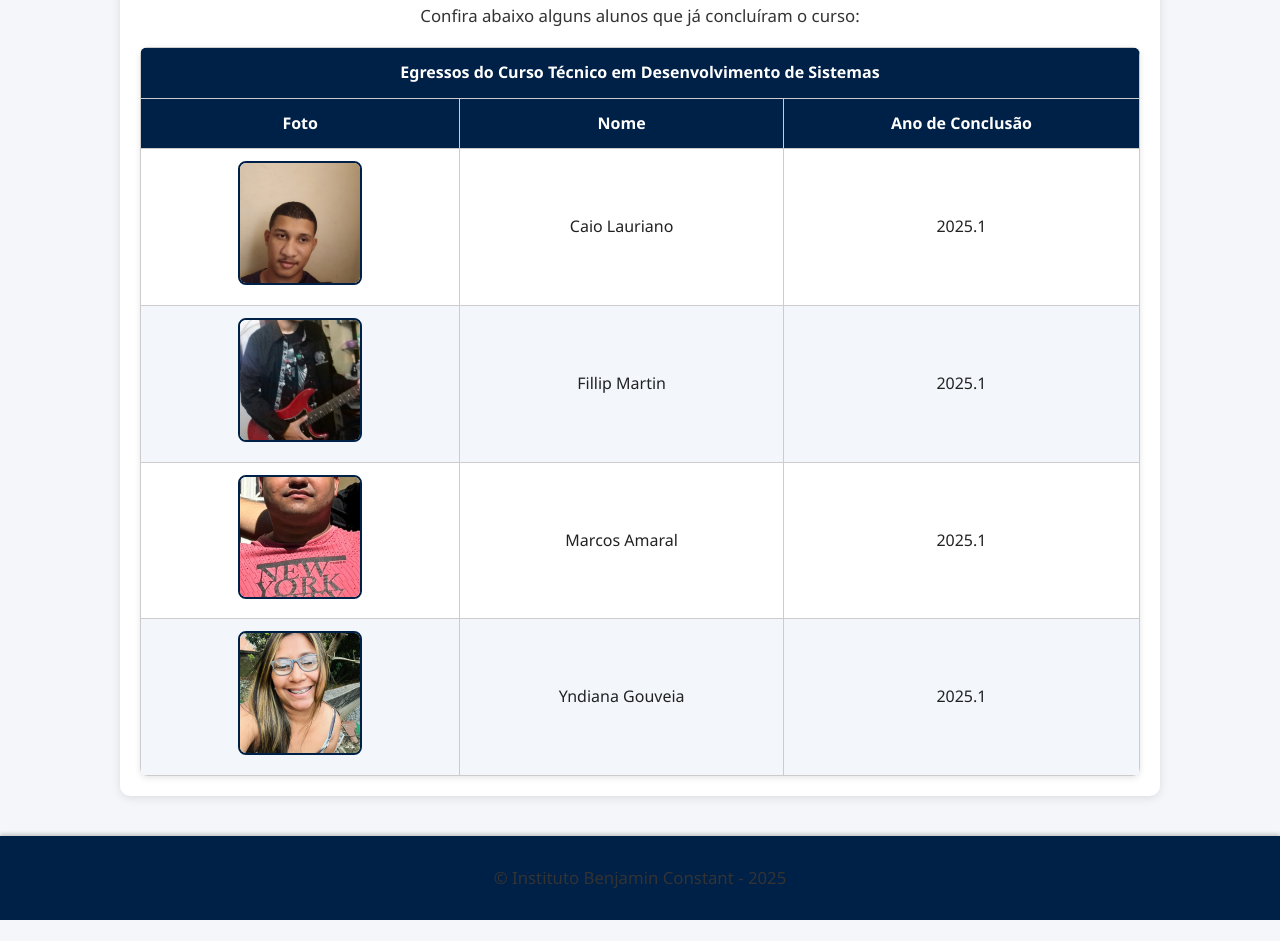
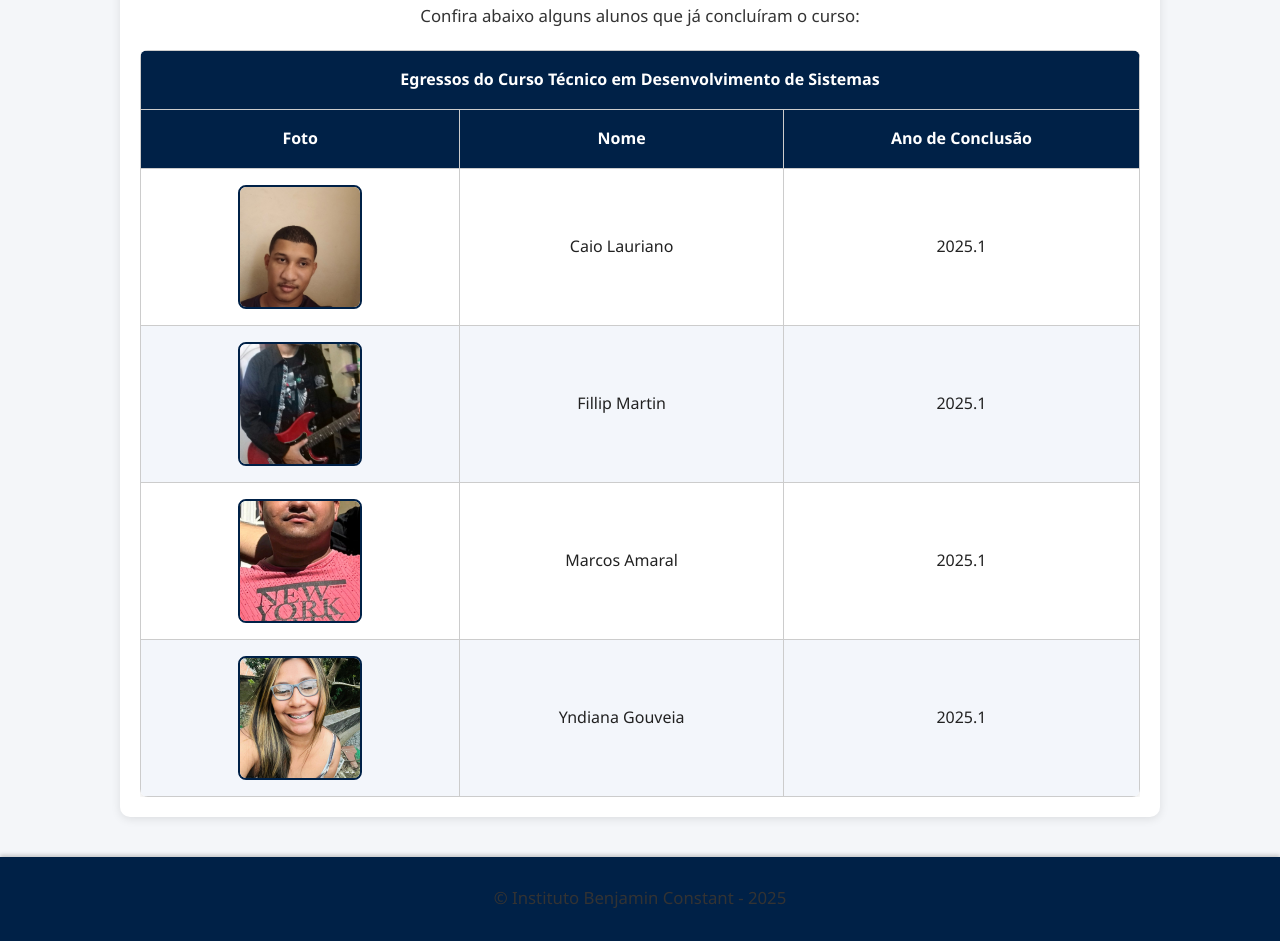
Before and after one commit to KellyCristinaSilva-Dev/desenvolvimento_de_sistemas, a plain HTML site: page turmasAnteriores.html in a window 1280 px wide. Shown: the part 689-1630 px from the top of the page. Before the commit the page ends 1609 px from the top, so only its background shows below. Drawn offline with Linux system fonts and the light colour scheme.

Commit message:
Start do Projeto.

```diff
--- a/css/turmasAnteriores.css
+++ b/css/turmasAnteriores.css
@@ -5,7 +5,6 @@ body {
   margin: 0;
   background-color: #f4f6f9;
 }
-
 
 header img {
   width: 100%;
@@ -81,7 +80,7 @@ p {
   font-size: 1.05rem;
 }
 
-tabela-container {
+.tabela-container {
   overflow-x: auto;
   margin-top: 20px;
 }
@@ -98,7 +97,7 @@ table {
 th,
 td {
   border: 1px solid #ccc;
-  padding: 12px;
+  padding: 16px 12px;
   text-align: center;
   vertical-align: middle;
 }
@@ -125,13 +124,16 @@ td img {
   object-fit: cover;
   border-radius: 8px;
   border: 2px solid #002147;
+  display: block;
+  margin-left: auto;
+  margin-right: auto;
 }
 
 footer {
   background-color: #002147;
   color: #ffffff;
   text-align: center;
-  padding: 12px 0;
+  padding: 12px;
   margin-top: 40px;
   font-size: 0.95rem;
   box-shadow: 0 -2px 4px rgba(0, 0, 0, 0.2);
--- a/turmasAnteriores.html
+++ b/turmasAnteriores.html
@@ -12,9 +12,9 @@
   <header>
     <!-- Banner -->
     <img src="imgs/bannerCurso.png" class="banner"
-      alt="Banner do Curso Técnico em Desenvolvimento de Sistemas do Instituto Benjamin Constant. Fundo azul com ícones de tecnologia e acessibilidade.">
+      alt="Banner azul escuro com o título “Curso Técnico em Desenvolvimento de Sistemas” e ícones que representam programação, acessibilidade para pessoas com deficiência visual e tecnologia.">
 
-    <!-- Menu principal -->
+
     <nav aria-label="Menu principal">
       <ul class="menu">
         <li><a href="index.html">Página Inicial</a></li>
@@ -50,22 +50,22 @@
 
         <tbody>
           <tr>
-            <td><img src="imgs/caio.jpg" alt="Foto do aluno Caio" width="15%" height="15%" /></td>
+            <td><img src="imgs/caio.jpg" alt="Foto do aluno Caio" width="100px" height="100px" /></td>
             <td>Caio Lauriano</td>
             <td>2025.1</td>
           </tr>
           <tr>
-            <td><img src="imgs/fillip.jpg" alt="Foto do aluno Fillip" width="15%" height="15%" /></td>
+            <td><img src="imgs/fillip.jpg" alt="Foto do aluno Fillip" width="100px" height="100px" /></td>
             <td>Fillip Martin</td>
             <td>2025.1</td>
           </tr>
           <tr>
-            <td><img src="imgs/marcos.jpg" alt="Foto do aluno Marcos" width="15%" height="15%" /></td>
+            <td><img src="imgs/marcos.jpg" alt="Foto do aluno Marcos" width="100px" height="100px" /></td>
             <td>Marcos Amaral</td>
             <td>2025.1</td>
           </tr>
           <tr>
-            <td><img src="imgs/yndiana.jpg" alt="Foto da aluna Yndiana" width="15%" height="15%" /></td>
+            <td><img src="imgs/yndiana.jpg" alt="Foto da aluna Yndiana" width="100px" height="100px" /></td>
             <td>Yndiana Gouveia</td>
             <td>2025.1</td>
           </tr>
```
Also changed, not shown: areaRestrita.html (+1 -2 lines), contato.html (+1 -2 lines), corpoDocente.html (+2 -2 lines), endereco.html (+3 -4 lines), formulario.html (+2 -2 lines), index.html (+2 -2 lines), modulosDisciplinas.html (+1 -1 lines), painelMensagem.html (+1 -2 lines), sobre.html (+3 -4 lines), video.html (+2 -2 lines), 1 other file.
